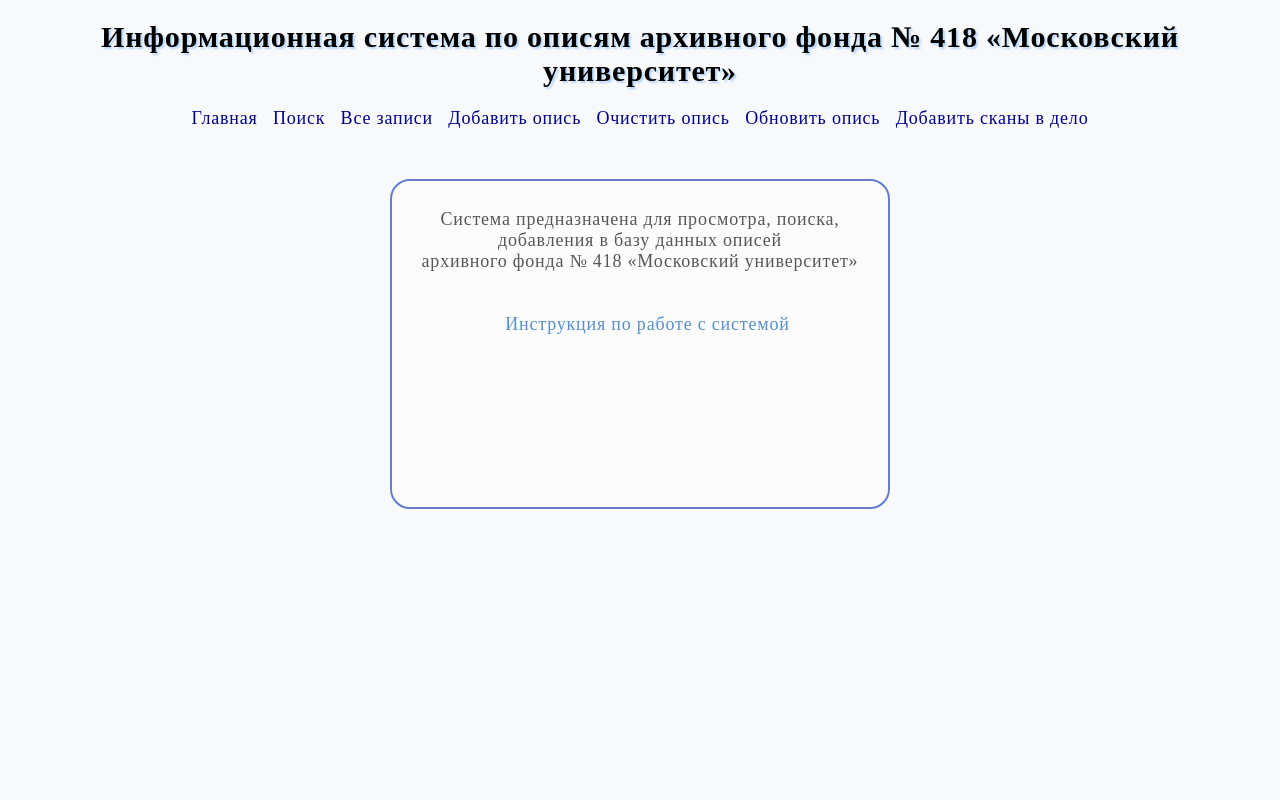
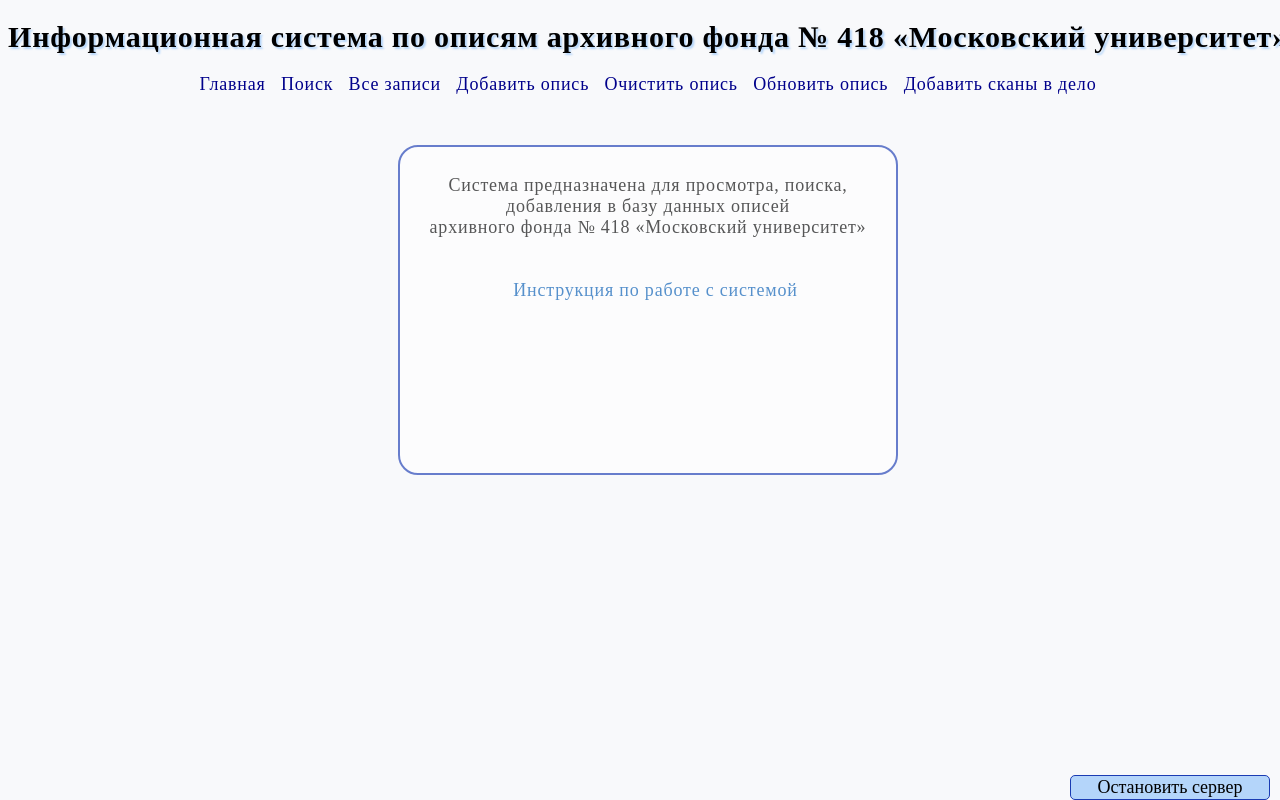
Before and after one commit to yanaredkina/Website-project, a Flask app: page / in a window 1280 px wide. Run offline with Flask 3, Linux system fonts and the light colour scheme.

Commit message:
add shutdown button, add files: env.cfg, run.py, stop.py

```diff
--- a/app.py
+++ b/app.py
@@ -1,6 +1,7 @@
 import sqlite3
 import csv
 import os.path
+import sys
 from flask import Flask, render_template, request, url_for, flash, redirect, send_file, Response
 from io import StringIO, BytesIO
 from insert_batch import insert_batch, DBobj
@@ -9,12 +10,17 @@ from update_case import update_case
 from update_report import update_report
 from parserCSV import parseCSV
 
+
 app = Flask(__name__)
-app.config['SECRET_KEY'] = 'my secret key'
-app.config['REPORTS_FOLDER'] = os.path.abspath('reports')
-app.config['PESONALCASES_FOLDER'] = os.path.abspath('personalcases')
-app.config['ENV'] = 'development'
-app.config['DEBUG'] = True
+app.config.from_envvar('ENV_SETTINGS')
+exiting = False
+
+#app.config['SECRET_KEY'] = '192bsdfb9sf8gb9s8dhjk34twe8rsdjk43849823554727823bcbf'
+#app.config['REPORTS_FOLDER'] = os.path.abspath('reports')
+#app.config['PESONALCASES_FOLDER'] = os.path.abspath('personalcases')
+#app.config['ENV'] = 'development'
+#app.config['DEBUG'] = True
+
 
 def sql_lower(value):
     return value.lower()
@@ -318,5 +324,16 @@ def update_report_form():
 
     return render_template('update_report_form.html', rows=result)
 
-if __name__ == "__main__":
-    app.run()
+@app.route('/shutdown')
+def shutdown():
+    global exiting
+    exiting = True
+    return "Done"
+
+@app.teardown_request
+def teardown(exception):
+    if exiting:
+        os._exit(0)
+
+#if __name__ == "__main__":
+#    app.run()
--- /dev/null
+++ b/env.cfg
@@ -0,0 +1,5 @@
+SECRET_KEY = '192bsdfb9sf8gb9s8dhjk34twe8rsdjk43849823554727823bcbf'
+FLASK_ENV = 'development'
+FLASK_APP = 'app'
+REPORTS_FOLDER = '/Users/yana/Documents/MSU-CS/ВКР/Project/reports'
+PESONALCASES_FOLDER = '/Users/yana/Documents/MSU-CS/ВКР/Project/personalcases'
--- a/static/style.css
+++ b/static/style.css
@@ -6,6 +6,8 @@ body {
     font-family: "Times New Roman";
     background-color: #F8F9FB;
     letter-spacing: 0.05em;
+    width: 100%;
+    height: 100%;
 }
 
 h1 {
@@ -171,3 +173,12 @@ form textarea {
     font-size: 18px;
     margin-left: 20px;
 }
+
+#shutdown {
+    position: fixed;
+    bottom: 0;
+    right: 0;
+    width: 200px;
+    height: 25px;
+    font-size: 18px;
+}
--- a/templates/base.html
+++ b/templates/base.html
@@ -21,7 +21,11 @@
 
         {% block content %} {% endblock %}
         {% for message in get_flashed_messages() %}
-            <div class="alert">{{ message }}</div>
+        <div class="alert">{{ message }}</div>
         {% endfor %}
+
+        <form action="{{ url_for('shutdown')}}">
+            <input id="shutdown" type="submit" value="Остановить сервер" />
+        </form>
     </body>
 </html>
```
Also changed, not shown: 1 other file.
